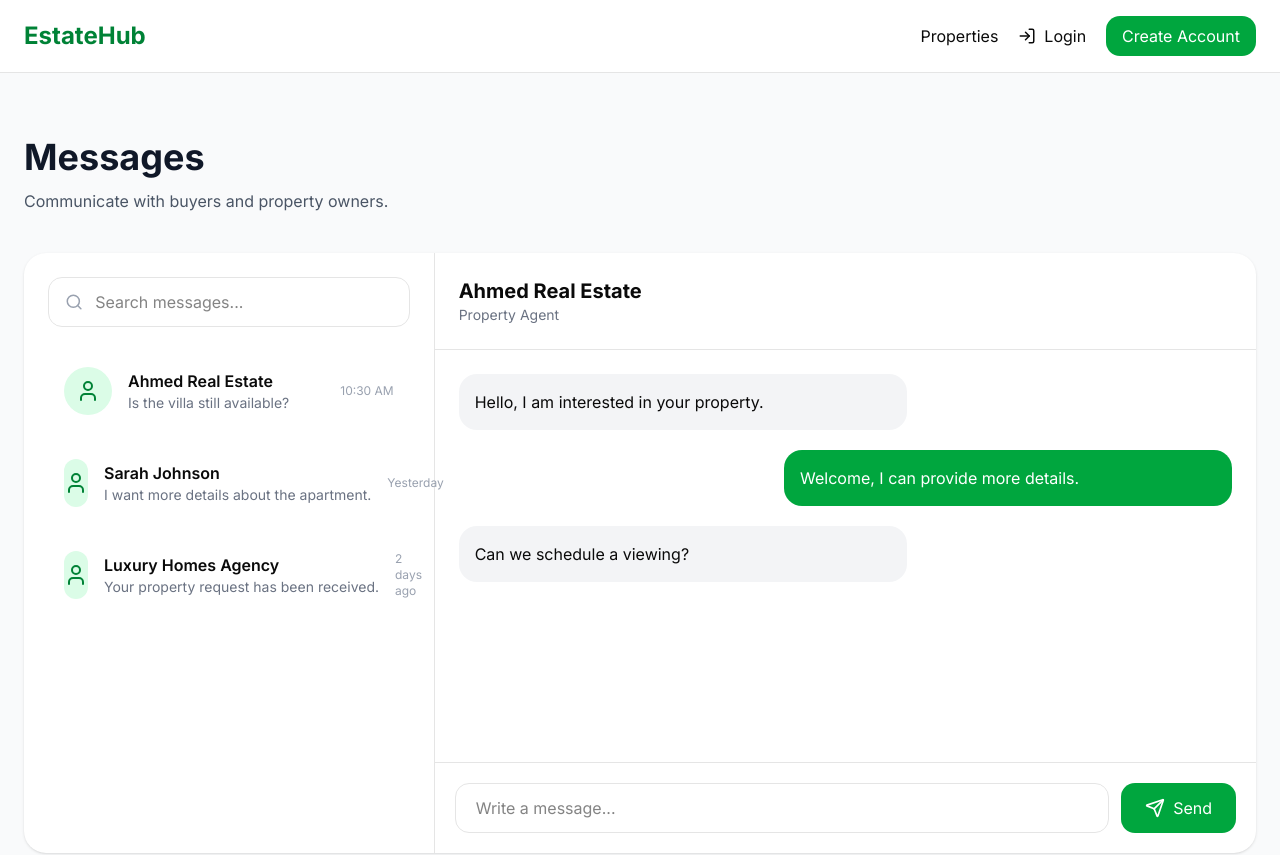
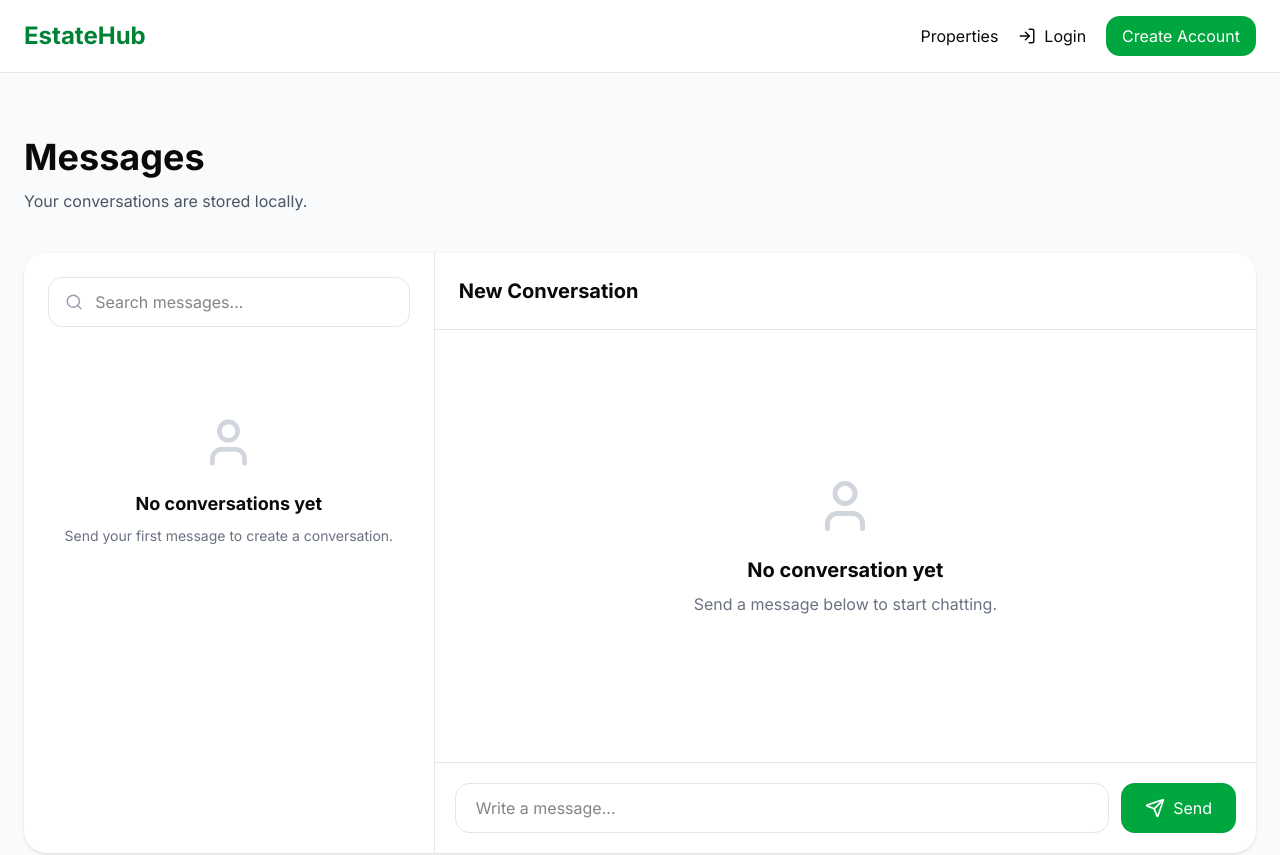
Before and after one commit to ffgg35646-ops/estatehub-portfolio, a Next.js app: page /messages in a window 1280 px wide. Shown: the top 855 px of the page. Built offline with nearby package versions, Linux system fonts and the light colour scheme.

Commit message:
page.tsx

```diff
--- a/app/messages/page.tsx
+++ b/app/messages/page.tsx
@@ -1,64 +1,153 @@
+"use client";
+
+import { useEffect, useState } from "react";
 import {
   Search,
   Send,
   User,
 } from "lucide-react";
 
+interface Message {
+  id: number;
+  text: string;
+  sender: "me" | "other";
+  time: string;
+}
 
-const conversations = [
+interface Conversation {
+  id: number;
+  name: string;
+  messages: Message[];
+}
+
+export default function MessagesPage() {
+
+  const [conversations, setConversations] = useState<Conversation[]>([]);
+  const [selectedId, setSelectedId] = useState<number | null>(null);
+  const [text, setText] = useState("");
+
+  useEffect(() => {
+
+    const saved = localStorage.getItem("estate_messages");
+
+    if (saved) {
+
+      const data = JSON.parse(saved);
+
+      setConversations(data);
+
+      if (data.length > 0) {
+        setSelectedId(data[0].id);
+      }
+
+    }
+
+  }, []);
+
+  useEffect(() => {
+
+    localStorage.setItem(
+      "estate_messages",
+      JSON.stringify(conversations)
+    );
+
+  }, [conversations]);
+
+  const selectedConversation =
+    conversations.find(
+      (c) => c.id === selectedId
+    ) || null;
+
+  function handleSend() {
+
+    if (!text.trim()) return;
+
+    if (!selectedConversation) {
+
+      const newConversation: Conversation = {
+
+        id: Date.now(),
+
+        name: "Property Owner",
+
+        messages: [
           {
-    id: 1,
-    name: "Ahmed Real Estate",
-    lastMessage: "Is the villa still available?",
-    time: "10:30 AM",
+            id: Date.now(),
+            text,
+            sender: "me",
+            time: new Date().toLocaleTimeString([], {
+              hour: "2-digit",
+              minute: "2-digit",
+            }),
+          },
+        ],
+      };
+
+      setConversations([newConversation]);
+
+      setSelectedId(newConversation.id);
+
+      setText("");
+
+      return;
+    }
+
+    const updated = conversations.map((conv) => {
+
+      if (conv.id !== selectedConversation.id)
+        return conv;
+
+      return {
+
+        ...conv,
+
+        messages: [
+          ...conv.messages,
+
+          {
+            id: Date.now(),
+            text,
+            sender: "me",
+            time: new Date().toLocaleTimeString([], {
+              hour: "2-digit",
+              minute: "2-digit",
+            }),
           },
 
-  {
-    id: 2,
-    name: "Sarah Johnson",
-    lastMessage: "I want more details about the apartment.",
-    time: "Yesterday",
-  },
+        ],
 
-  {
-    id: 3,
-    name: "Luxury Homes Agency",
-    lastMessage: "Your property request has been received.",
-    time: "2 days ago",
-  },
-];
+      };
 
+    });
 
-export default function MessagesPage() {
+    setConversations(updated);
+
+    setText("");
+
+  }
+
   return (
+
     <main className="bg-gray-50 py-16">
 
       <div className="mx-auto max-w-7xl px-6">
 
-
         <div className="mb-10">
 
-          <h1 className="text-4xl font-bold text-gray-900">
+          <h1 className="text-4xl font-bold">
             Messages
           </h1>
 
           <p className="mt-3 text-gray-600">
-            Communicate with buyers and property owners.
+            Your conversations are stored locally.
           </p>
 
         </div>
 
-
-
-
         <div className="grid overflow-hidden rounded-3xl bg-white shadow-sm lg:grid-cols-3">
-
-
-
                     {/* Conversations */}
 
           <div className="border-r p-6">
-
 
             <div className="mb-6 flex items-center gap-3 rounded-xl border px-4 py-3">
 
@@ -74,25 +163,44 @@ export default function MessagesPage() {
 
             </div>
 
-
-
-
             <div className="space-y-3">
 
+              {conversations.length === 0 ? (
 
-              {conversations.map((chat) => (
+                <div className="py-16 text-center">
+
+                  <User
+                    size={55}
+                    className="mx-auto text-gray-300"
+                  />
+
+                  <h3 className="mt-5 text-lg font-bold">
+                    No conversations yet
+                  </h3>
+
+                  <p className="mt-2 text-sm text-gray-500">
+                    Send your first message to create a conversation.
+                  </p>
+
+                </div>
+
+              ) : (
+
+                conversations.map((chat) => (
 
                   <button
                     key={chat.id}
-                  className="flex w-full items-center gap-4 rounded-xl p-4 text-left transition hover:bg-green-50"
+                    onClick={() => setSelectedId(chat.id)}
+                    className={`flex w-full items-center gap-4 rounded-xl p-4 text-left transition ${
+                      selectedId === chat.id
+                        ? "bg-green-100"
+                        : "hover:bg-green-50"
+                    }`}
                   >
 
                     <div className="flex h-12 w-12 items-center justify-center rounded-full bg-green-100 text-green-700">
-
                       <User />
-
                     </div>
-
 
                     <div className="flex-1">
 
@@ -101,119 +209,130 @@ export default function MessagesPage() {
                       </h3>
 
                       <p className="truncate text-sm text-gray-500">
-                      {chat.lastMessage}
+                        {
+                          chat.messages[
+                            chat.messages.length - 1
+                          ]?.text
+                        }
                       </p>
 
                     </div>
 
-
-                  <span className="text-xs text-gray-400">
-                    {chat.time}
-                  </span>
-
-
                   </button>
 
-              ))}
+                ))
 
+              )}
 
             </div>
 
-
           </div>
-
-
-
-
 
           {/* Chat */}
 
           <div className="flex min-h-[600px] flex-col lg:col-span-2">
 
-
             <div className="border-b p-6">
 
               <h2 className="text-xl font-bold">
-                Ahmed Real Estate
+                {selectedConversation
+                  ? selectedConversation.name
+                  : "New Conversation"}
               </h2>
 
-              <p className="text-sm text-gray-500">
-                Property Agent
+            </div>
+
+            <div className="flex-1 space-y-4 overflow-y-auto p-6">
+
+              {!selectedConversation ? (
+
+                <div className="flex h-full items-center justify-center text-center">
+
+                  <div>
+
+                    <User
+                      size={60}
+                      className="mx-auto text-gray-300"
+                    />
+
+                    <h3 className="mt-5 text-xl font-bold">
+                      No conversation yet
+                    </h3>
+
+                    <p className="mt-2 text-gray-500">
+                      Send a message below to start chatting.
                     </p>
 
                   </div>
 
+                </div>
 
+              ) : (
 
+                selectedConversation.messages.map((msg) => (
 
-            <div className="flex-1 space-y-5 p-6">
+                  <div
+                    key={msg.id}
+                    className={`max-w-md rounded-2xl p-4 ${
+                      msg.sender === "me"
+                        ? "ml-auto bg-green-600 text-white"
+                        : "bg-gray-100"
+                    }`}
+                  >
 
+                    <p>{msg.text}</p>
 
-              <div className="max-w-md rounded-2xl bg-gray-100 p-4">
-
-                Hello, I am interested in your property.
+                    <p className="mt-2 text-xs opacity-70">
+                      {msg.time}
+                    </p>
 
                   </div>
 
+                ))
 
-
-              <div className="ml-auto max-w-md rounded-2xl bg-green-600 p-4 text-white">
-
-                Welcome, I can provide more details.
+              )}
 
             </div>
-
-
-
-
-              <div className="max-w-md rounded-2xl bg-gray-100 p-4">
-
-                Can we schedule a viewing?
-
-              </div>
-
-
-
-            </div>
-
-
-
 
             <div className="border-t p-5">
 
               <div className="flex gap-3">
 
-
                 <input
+                  value={text}
+                  onChange={(e) => setText(e.target.value)}
+                  onKeyDown={(e) => {
+                    if (e.key === "Enter") {
+                      handleSend();
+                    }
+                  }}
                   placeholder="Write a message..."
                   className="flex-1 rounded-xl border px-5 py-3 outline-none focus:border-green-600"
                 />
 
+                <button
+                  onClick={handleSend}
+                  className="flex items-center gap-2 rounded-xl bg-green-600 px-6 text-white hover:bg-green-700"
+                >
 
-
-                <button className="flex items-center gap-2 rounded-xl bg-green-600 px-6 text-white hover:bg-green-700">
-
-                  <Send size={20}/>
+                  <Send size={20} />
 
                   Send
 
                 </button>
 
+              </div>
 
             </div>
 
           </div>
 
+        </div>
 
       </div>
 
+    </main>
 
-        </div>
+  );
 
-
-      </div>
-
-
-    </main>
-  );
 }
```
Lines whose indentation alone changed are shown as unchanged.
